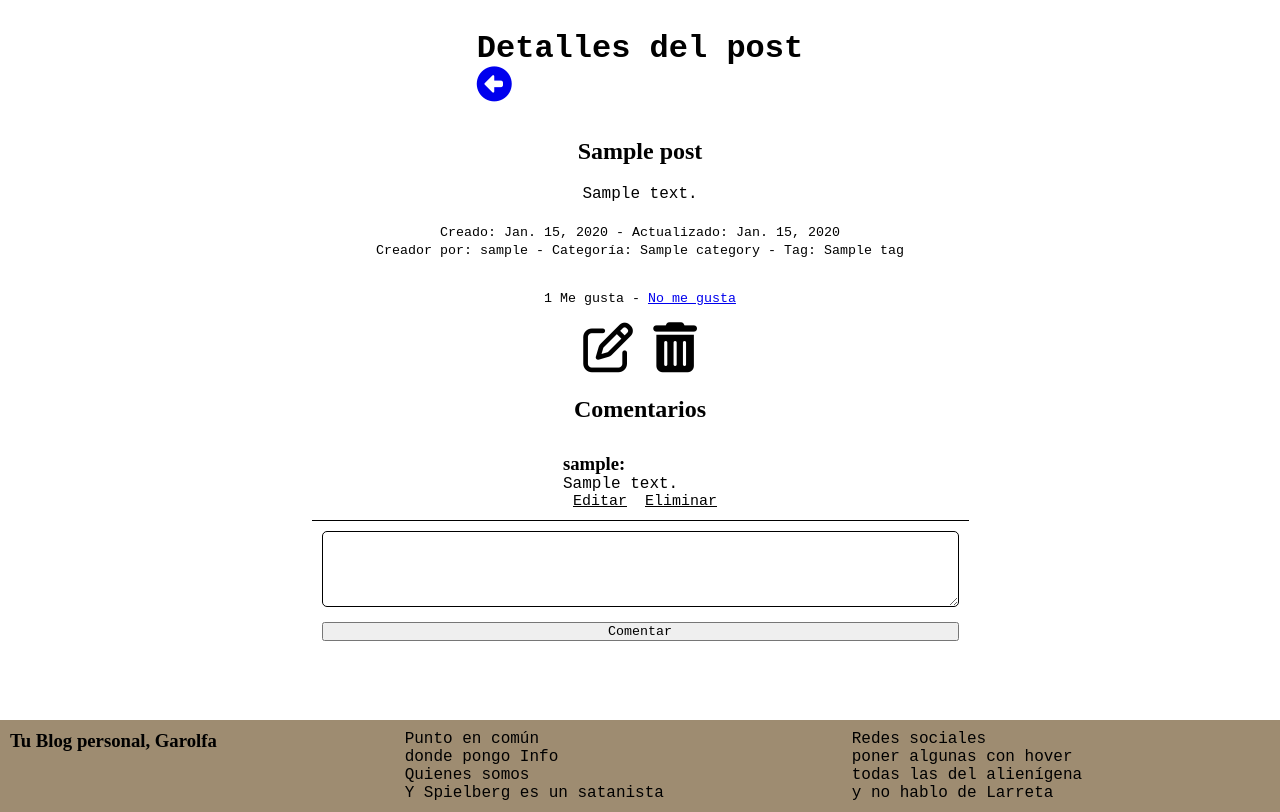
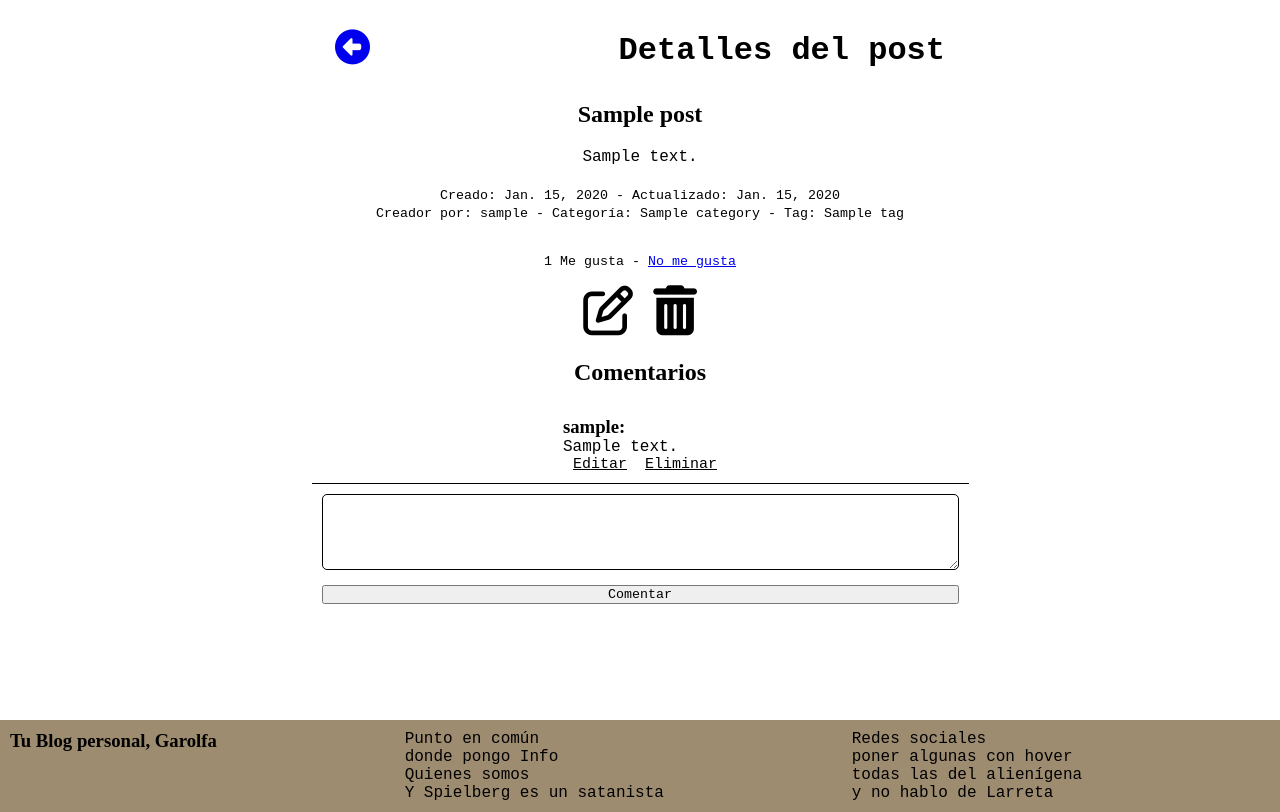
Before and after one commit to Naiitiry/django-blog, a Django app: page /post/view/1/ in a window 1280 px wide. Shown: the part 75-887 px from the top of the page. Run offline with Django 5.2, Linux system fonts and the light colour scheme; a user stored in the database is signed in; tables that the repository leaves empty hold one stand-in row (values such as "Sample post"); some libraries are stand-ins or nearby versions.

Commit message:
upgrade title detail

```diff
--- a/blog/static/css/style.css
+++ b/blog/static/css/style.css
@@ -238,6 +238,14 @@ nav a:hover{
 .return_post_index{
     font-size: 35px;
 }
+.header-content-post{
+    display: flex;
+    flex-direction: row;
+    justify-content: space-between;
+    align-items: center;
+    width: 50%;
+}
+
 input, select, textarea {
     outline: none;
     box-shadow: none;
--- a/blog/templates/post/detail.html
+++ b/blog/templates/post/detail.html
@@ -1,9 +1,13 @@
 {% extends 'layout/base.html' %}
 
 {% block 'content' %}
-    <div>
+    <div class="header-content-post">
+        <div class="return_post_index">
+            <a href="{% url 'post_index' %}">
+                <i class="fa-solid fa-circle-left"></i>
+            </a>
+        </div>
         <h1>Detalles del post</h1>
-        <span class="return_post_index"><a href="{% url 'post_index' %}"><i class="fa-solid fa-circle-left"></i></a></span>
     </div>
     <div class="detail">
         <div class="detail-content">
```
